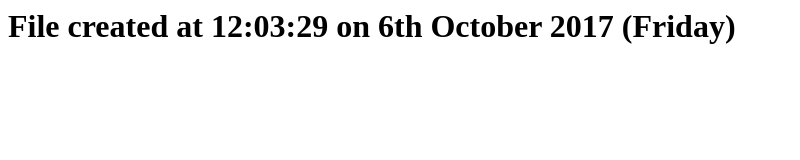
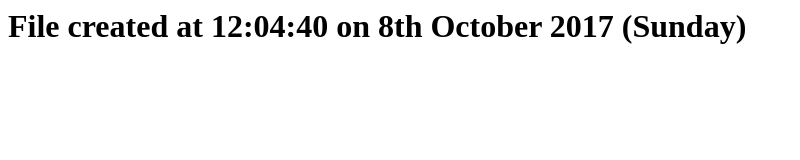
Before and after one commit to sole/publish-and-cron, a plain HTML site: page index.html in a window 1280 px wide. Shown: the whole page, without its empty margins (0-800 px from the left). Drawn offline with Linux system fonts and the light colour scheme.

Commit message:
Built from commit 9921361ec153f92ea03c2b71ecfaecc8a2d7d6eb

```diff
--- a/index.html
+++ b/index.html
@@ -1 +1 @@
-<h1>File created at 12:03:29 on 6th October 2017 (Friday)</h1>
+<h1>File created at 12:04:40 on 8th October 2017 (Sunday)</h1>
```
